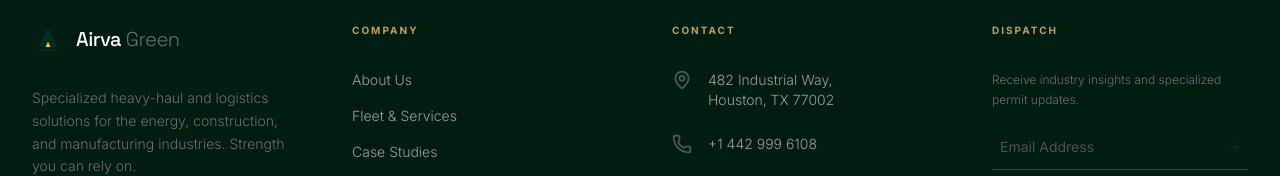
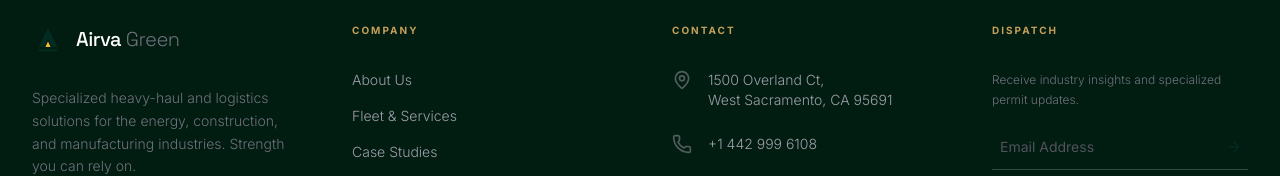
Before and after one commit to lengthtodd-hash/Data-entry-, a React (Vite) app: page / in a window 1280 px wide. Shown: the part 10598-10774 px from the top of the page. Built offline with nearby package versions, Linux system fonts and the light colour scheme.

Commit message:
chore: update branding and contact information
Update company headquarters address and replace placeholder assets to align with current project branding.

```diff
--- a/index.html
+++ b/index.html
@@ -3,7 +3,7 @@
   <head>
     <meta charset="UTF-8" />
     <meta name="viewport" content="width=device-width, initial-scale=1.0" />
-    <title>Airva Green Logistics</title>
+    <title>My Google AI Studio App</title>
   </head>
   <body>
     <div id="root"></div>
--- a/src/App.tsx
+++ b/src/App.tsx
@@ -1054,7 +1054,7 @@ const Footer = () => (
           <ul className="space-y-6 text-sm text-zinc-400 font-light">
             <li className="flex gap-4 items-start">
               <MapPin className="w-5 h-5 opacity-50 shrink-0" />
-              <span>482 Industrial Way, <br />Houston, TX 77002</span>
+              <span>1500 Overland Ct, <br />West Sacramento, CA 95691</span>
             </li>
             <li className="flex gap-4 items-center">
               <Phone className="w-5 h-5 opacity-50 shrink-0" />
```
Also changed, not shown: 1 other file (tests, documents, lock files or other folders).
